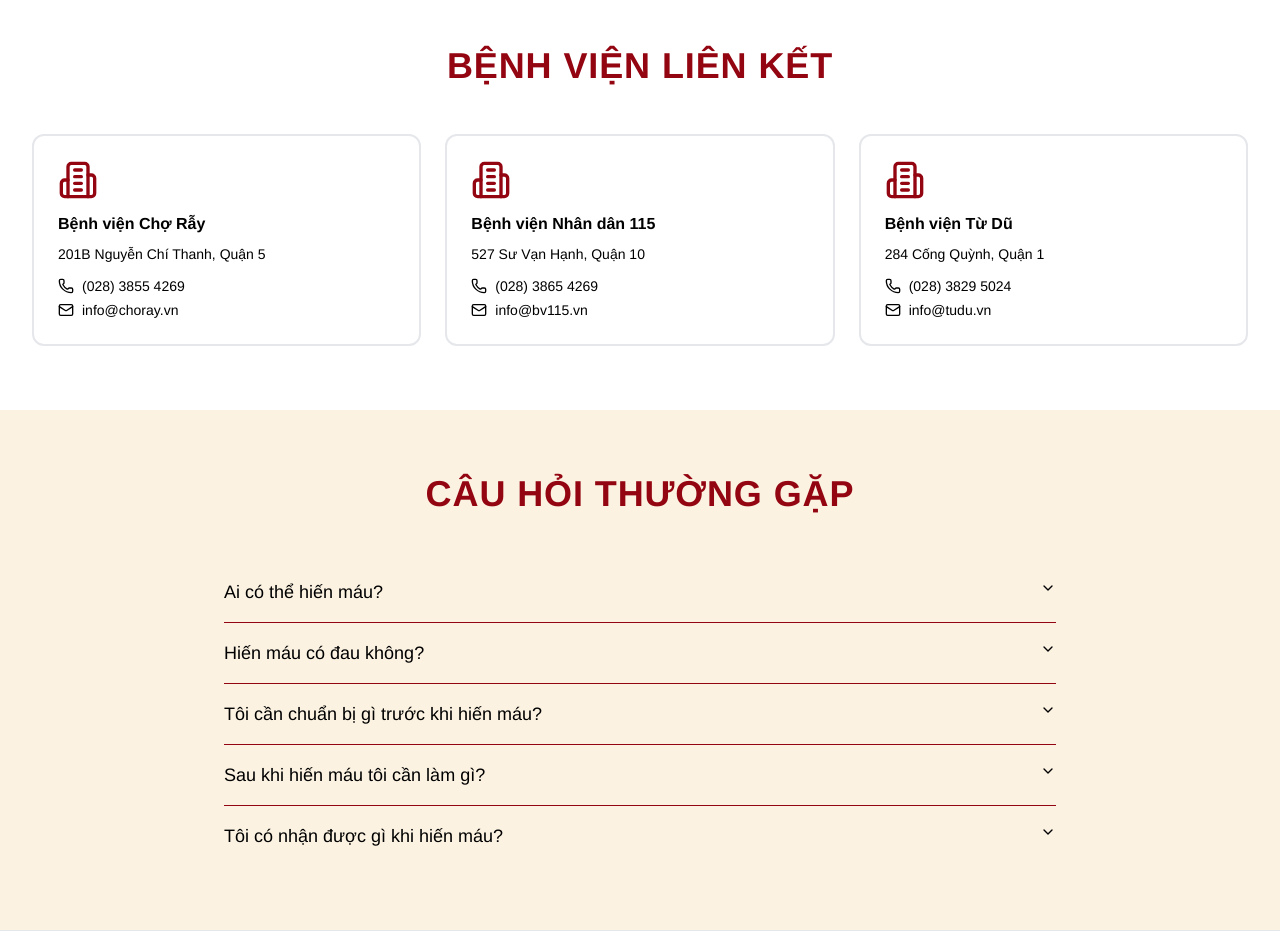
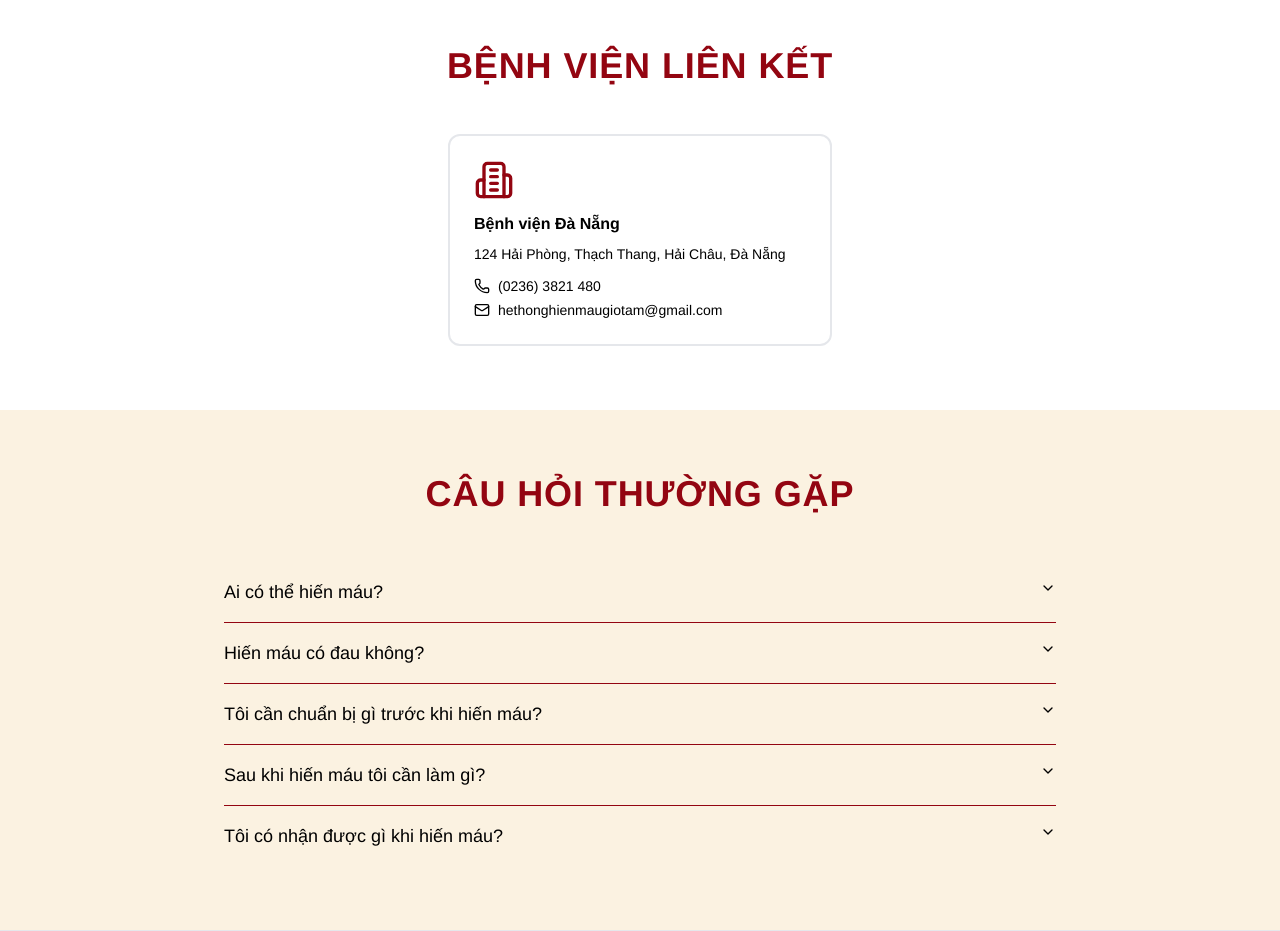
Before and after one commit to SomeLazyDayz/giotam-frontend, a React (Vite) app: page / in a window 1280 px wide. Shown: the part 2760-3691 px from the top of the page. Built offline with nearby package versions, Linux system fonts and the light colour scheme.

Commit message:
fix: update partner hospital to Benh vien Da Nang

```diff
--- a/src/pages/HomePage.tsx
+++ b/src/pages/HomePage.tsx
@@ -278,56 +278,20 @@
             <h2 className="mb-12 text-center text-3xl md:text-4xl font-bold uppercase tracking-wide text-[#930511]">
               Bệnh viện liên kết
             </h2>
-            <div className="grid grid-cols-1 md:grid-cols-3 gap-6">
-              <Card className="border-2 border-gray-200">
+            <div className="flex justify-center">
+              <Card className="border-2 border-gray-200 w-full max-w-sm">
                 <CardContent className="p-6">
                   <Building2 className="w-10 h-10 text-[#930511] mb-3" />
-                  <h4 className="font-bold mb-2">Bệnh viện Chợ Rẫy</h4>
-                  <p className="text-sm mb-3">201B Nguyễn Chí Thanh, Quận 5</p>
+                  <h4 className="font-bold mb-2">Bệnh viện Đà Nẵng</h4>
+                  <p className="text-sm mb-3">124 Hải Phòng, Thạch Thang, Hải Châu, Đà Nẵng</p>
                   <div className="space-y-1 text-sm">
                     <div className="flex items-center gap-2">
                       <Phone className="w-4 h-4" />
-                      <span>(028) 3855 4269</span>
+                      <span>(0236) 3821 480</span>
                     </div>
                     <div className="flex items-center gap-2">
                       <Mail className="w-4 h-4" />
-                      <span>info@choray.vn</span>
-                    </div>
-                  </div>
-                </CardContent>
-              </Card>
-
-              <Card className="border-2 border-gray-200">
-                <CardContent className="p-6">
-                  <Building2 className="w-10 h-10 text-[#930511] mb-3" />
-                  <h4 className="font-bold mb-2">Bệnh viện Nhân dân 115</h4>
-                  <p className="text-sm mb-3">527 Sư Vạn Hạnh, Quận 10</p>
-                  <div className="space-y-1 text-sm">
-                    <div className="flex items-center gap-2">
-                      <Phone className="w-4 h-4" />
-                      <span>(028) 3865 4269</span>
-                    </div>
-                    <div className="flex items-center gap-2">
-                      <Mail className="w-4 h-4" />
-                      <span>info@bv115.vn</span>
-                    </div>
-                  </div>
-                </CardContent>
-              </Card>
-
-              <Card className="border-2 border-gray-200">
-                <CardContent className="p-6">
-                  <Building2 className="w-10 h-10 text-[#930511] mb-3" />
-                  <h4 className="font-bold mb-2">Bệnh viện Từ Dũ</h4>
-                  <p className="text-sm mb-3">284 Cống Quỳnh, Quận 1</p>
-                  <div className="space-y-1 text-sm">
-                    <div className="flex items-center gap-2">
-                      <Phone className="w-4 h-4" />
-                      <span>(028) 3829 5024</span>
-                    </div>
-                    <div className="flex items-center gap-2">
-                      <Mail className="w-4 h-4" />
-                      <span>info@tudu.vn</span>
+                      <span>hethonghienmaugiotam@gmail.com</span>
                     </div>
                   </div>
                 </CardContent>
```
